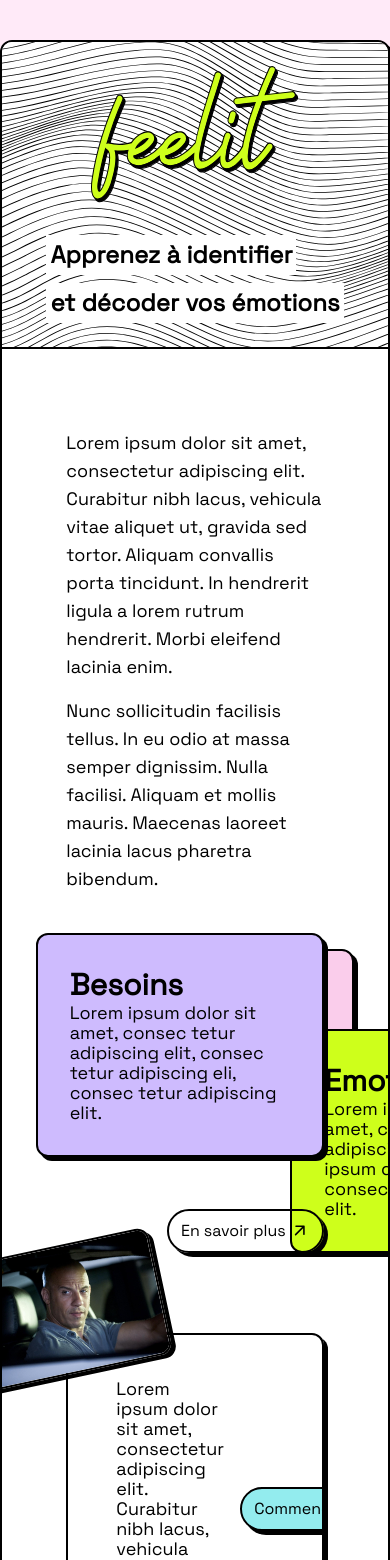
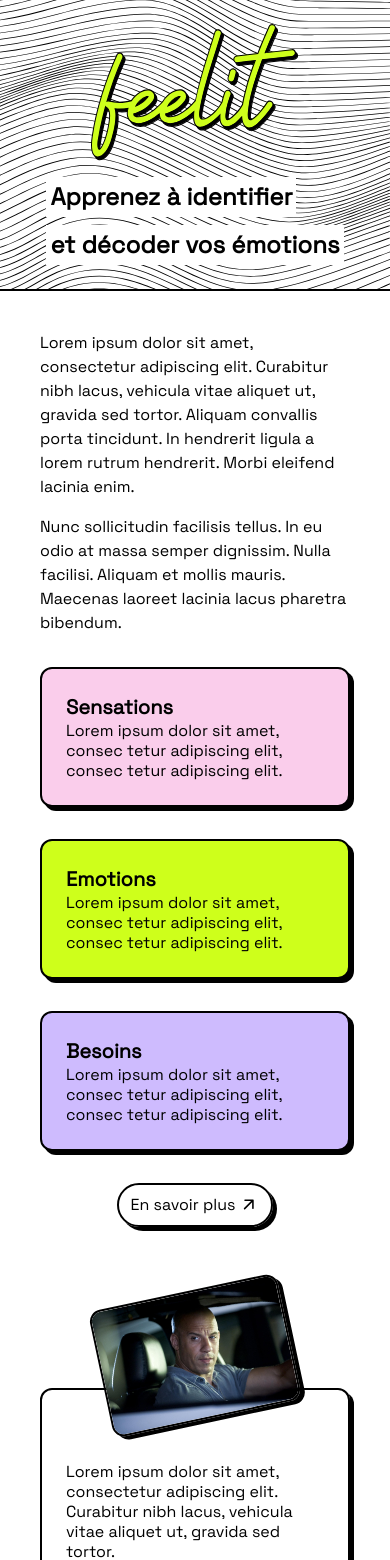
Before and after one commit to FeelitApp/Feelit-Front, a Nuxt app: page / in a window 390 px wide. Shown: the top 1560 px of the page. Built offline with nearby package versions, Linux system fonts and the light colour scheme.

Commit message:
homepage mobile

```diff
--- a/app.vue
+++ b/app.vue
@@ -1,5 +1,5 @@
 <template>
-  <div class="bg-light-pink py-10 min-h-screen">
+  <div class="bg-light-pink min-h-screen lg:py-10 ">
     <NuxtPage />
   </div>
 </template>
--- a/components/Card.vue
+++ b/components/Card.vue
@@ -1,11 +1,11 @@
 <template>
     <div
         :style="`background-color: ${props.color}`"
-        v-bind:class="[props.button ? 'w-full flex-row items-center pt-3 pb-3 gap-4' : 'w-72 flex-col']"
-        class="rounded-xl border-2 border-black overflow-hidden shadow-[4px_4px_0_rgba(0,0,0,1)] flex px-8 py-8">
-        <h1 class="text-3xl font-grotesk font-semibold">{{ props.title }}</h1>
-        <p class="text-lg font-grotesk font-extralight leading-5"
-        v-bind:class="[props.title ? '' : 'py-8']">{{ props.content }}</p>
+        v-bind:class="[props.button ? 'w-full flex-col lg:flex-row items-center lg:pt-3 lg:pb-3 gap-4' : 'w-full lg:w-72 flex-col']"
+        class="rounded-xl border-2 border-black overflow-hidden shadow-[4px_4px_0_rgba(0,0,0,1)] flex px-6 lg:px-8 py-6 lg:py-8">
+        <h1 class="text-xl lg:text-3xl font-grotesk font-bold">{{ props.title }}</h1>
+        <p class="text-md lg:text-lg font-grotesk font-extralight leading-5"
+        v-bind:class="[props.title ? '' : 'pt-8 lg:py-8']">{{ props.content }}</p>
         <slot />
     </div>
 </template>
--- a/components/Container.vue
+++ b/components/Container.vue
@@ -1,5 +1,5 @@
 <template>
-  <div class="bg-white rounded-xl border-2 border-black max-w-[1100px] mx-auto overflow-hidden shadow-[4px_4px_0_rgba(0,0,0,1)]">
+  <div class="bg-white lg:rounded-xl lg:border-2 lg:border-black max-w-[1100px] mx-auto overflow-hidden shadow-[4px_4px_0_rgba(0,0,0,1)]">
     <slot />
   </div>
 </template>
--- a/components/Hero.vue
+++ b/components/Hero.vue
@@ -1,6 +1,6 @@
 <template>
   <div class="bg-[url('/bg_hero.svg')] bg-no-repeat bg-cover border-b-2 border-black">
-    <div class="flex flex-col lg:flex-row gap-8 justify-center items-center px-10 py-6 lg:px-20 lg:py-10">
+    <div class="flex flex-col lg:flex-row gap-4 lg:gap-8 justify-center items-center px-10 py-6 lg:px-20 lg:py-10">
 
       <img src="/logo_feelit_green.svg" class="w-52 object-contain"/>
 
--- a/pages/index.vue
+++ b/pages/index.vue
@@ -6,9 +6,9 @@ const route = useRoute()
   <div>
     <Container>
       <Hero/>
-      <div class="container flex flex-col w-4/6 mx-auto py-10">
+      <div class="container flex flex-col mx-auto px-10 lg:px-48 py-10 lg:py-20 gap-8">
 
-        <div class="font-grotesk text-lg flex flex-col gap-4 py-10">
+        <div class="font-grotesk text-md lg:text-lg flex flex-col gap-4">
           <p>
             Lorem ipsum dolor sit amet, consectetur adipiscing elit. Curabitur nibh lacus, vehicula vitae aliquet ut,
             gravida sed tortor. Aliquam convallis porta tincidunt. In hendrerit ligula a lorem rutrum hendrerit. Morbi
@@ -20,8 +20,8 @@ const route = useRoute()
           </p>
         </div>
 
-        <div class="relative flex flex-row py-10 h-[20rem]">
-          <div class="absolute top-4 left-0">
+        <div class="lg:relative flex flex-col lg:flex-row lg:pb-10 lg:h-[20rem] gap-8">
+          <div class="lg:absolute lg:top-4 lg:left-0">
             <Card
                 :color="'#FACDEB'"
                 :title="'Sensations'"
@@ -29,23 +29,23 @@ const route = useRoute()
                 :button="false"
             />
           </div>
-          <div class="absolute bottom-0 left-56">
+          <div class="lg:absolute lg:bottom-0 lg:left-56">
             <Card
                 :color="'#CEFF1B'"
                 :title="'Emotions'"
-                :content="'Lorem ipsum dolor sit amet, consec tetur adipiscing elit. Lorem ipsum dolor sit amet, consec tetur adipiscing elit.'"
+                :content="'Lorem ipsum dolor sit amet, consec tetur adipiscing elit, consec tetur adipiscing elit.'"
                 :button="false"
             />
           </div>
-          <div class="absolute top-0 right-0">
+          <div class="lg:absolute lg:top-0 lg:right-0">
             <Card
                 :color="'#CEBBFE'"
                 :title="'Besoins'"
-                :content="'Lorem ipsum dolor sit amet, consec tetur adipiscing elit, consec tetur adipiscing eli, consec tetur adipiscing elit.'"
+                :content="'Lorem ipsum dolor sit amet, consec tetur adipiscing elit, consec tetur adipiscing elit.'"
                 :button="false"
             />
           </div>
-          <div class="absolute bottom-0 right-0">
+          <div class="mx-auto lg:absolute bottom-0 right-0">
             <Button
                 :color="'#FFFFF'"
                 :content="'En savoir plus'"
@@ -55,8 +55,8 @@ const route = useRoute()
           </div>
         </div>
 
-        <div class="py-20 relative">
-          <div class="absolute -top-2 -left-24 w-[12rem] -rotate-12">
+        <div class="lg:py-20 lg:relative lg:block flex flex-col items-center  lg:mt-0">
+          <div class="lg:absolute transform translate-y-8 lg:translate-y-0 -top-2 -left-24 w-[12rem] -rotate-12">
             <Illu
                 :illu="'/vinny.jpeg'"
             />
```
